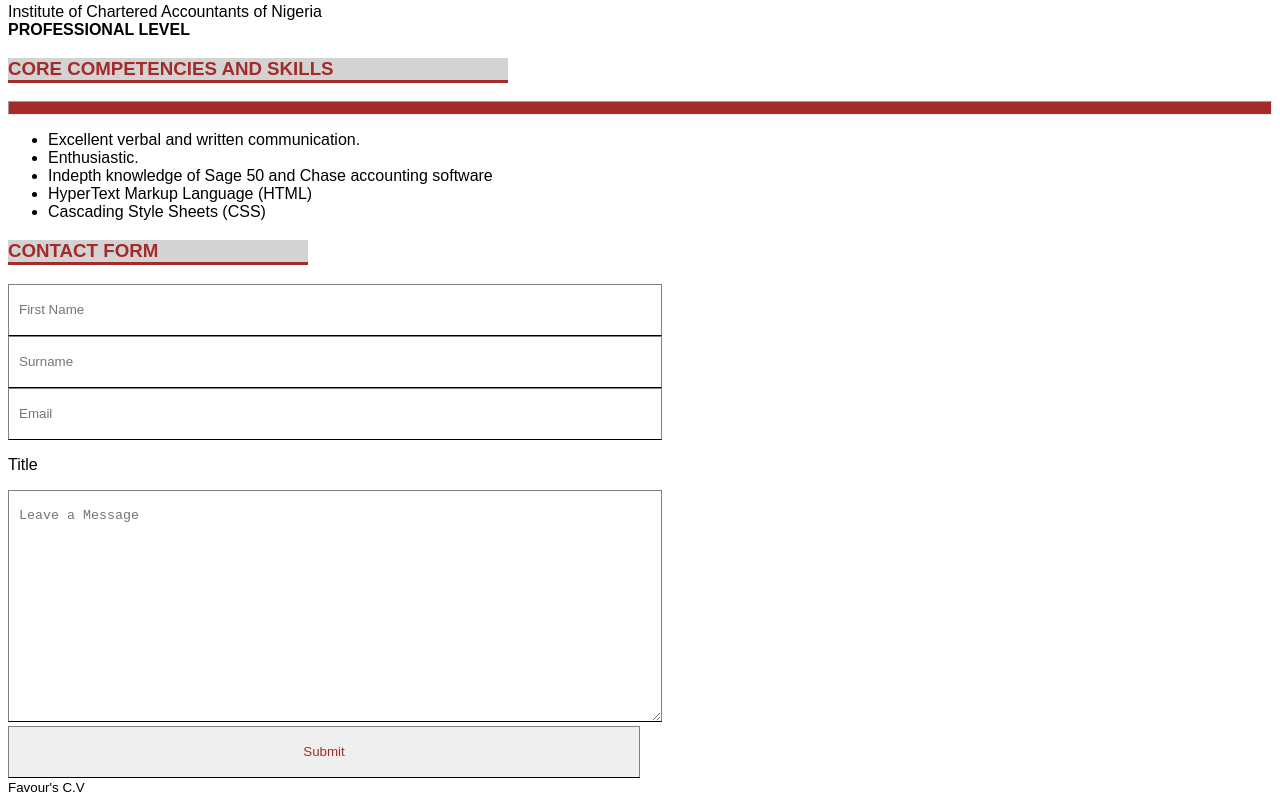
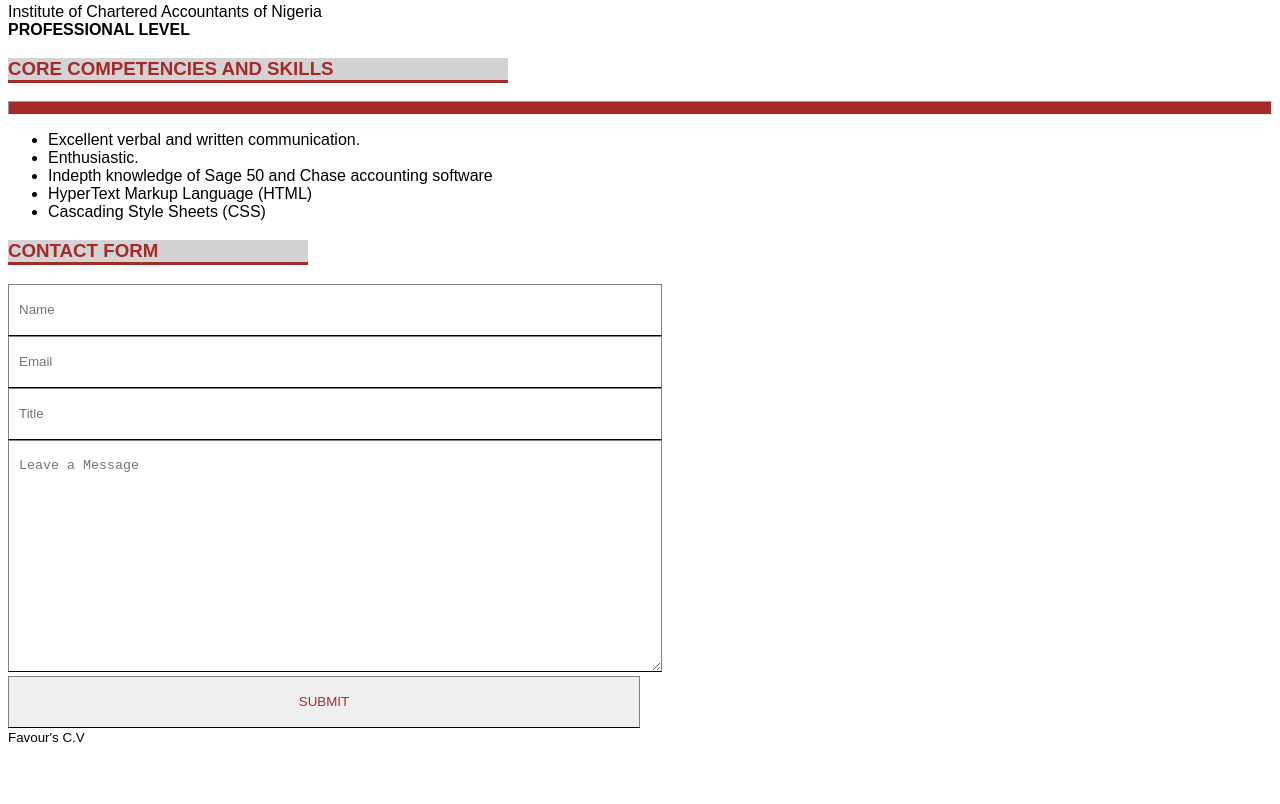
Before and after one commit to faveygirl/StartNG_Task, a plain HTML site: page index.html in a window 1280 px wide. Shown: the part 1396-2200 px from the top of the page. After the commit the page ends 2150 px from the top, so only its background shows below. Drawn offline with Linux system fonts and the light colour scheme.

Commit message:
Add files via upload

```diff
--- a/index.html
+++ b/index.html
@@ -4,6 +4,7 @@
     <meta charset="UTF-8">
     <meta name="viewport" content="width=device-width, initial-scale=1.0">
     <meta http-equiv="X-UA-Compatible" content="ie=edge">
+    <meta http-equip="Content-Type"content="text/html;charset=utf-8">
     <title>Favour's C.V</title>
   </head>
 
@@ -134,7 +135,7 @@
     <h3 class="width"><strong>PROFESSIONAL QUALIFICATION/CERTIFICATIONS</strong></h3></p>
 <hr>
         <P>Institute of Chartered Accountants of Nigeria<br><strong>PROFESSIONAL LEVEL</strong></p>
-    <h3 class="width 1"<strong>CORE COMPETENCIES AND SKILLS</strong></h3></p>
+    <h3 class="width 1"><strong>CORE COMPETENCIES AND SKILLS</strong></h3></p>
 <hr>
           <ul>
             <li>Excellent verbal and written communication.</li>
@@ -144,22 +145,23 @@
             <li>Cascading Style Sheets (CSS)</li>
           </ul>
 
-      <form class="contact-form">
+      <form class="contact-form" action="mailto:favourudohking@gmail.com"mmethod="POST">
         <div class="container">
           <h3>CONTACT FORM</h3>
 
               <div class="name">
-                <input type="text" minlength="4" placeholder="First Name" required>
-                <input type="text" min length="4"placeholder="Surname" required>
+                <input type="text" min length="4" name="name" placeholder="Name" required>
               </div>
               <div class="name">
-                <input type="email" placeholder="Email" required>
+                <input type="email" name="email" placeholder="Email" required>
               </div>
-              <p>Title</p>
-              <textarea placeholder="Leave a Message" minlength="20"></textarea></li>
+              <div class="name">
+                <input type="title" name="title" minlength="4" placeholder="Title" required>
+              </div>
+                <textarea placeholder="Leave a Message" name="message" minlength="20"></textarea></li>
 
               <div class="name-2">
-                <button>Submit</submit>
+                <button type="Submit">SUBMIT</button>
                   <script>
                   $("button").on("click", function() {
                     alert("clicked!")
```
